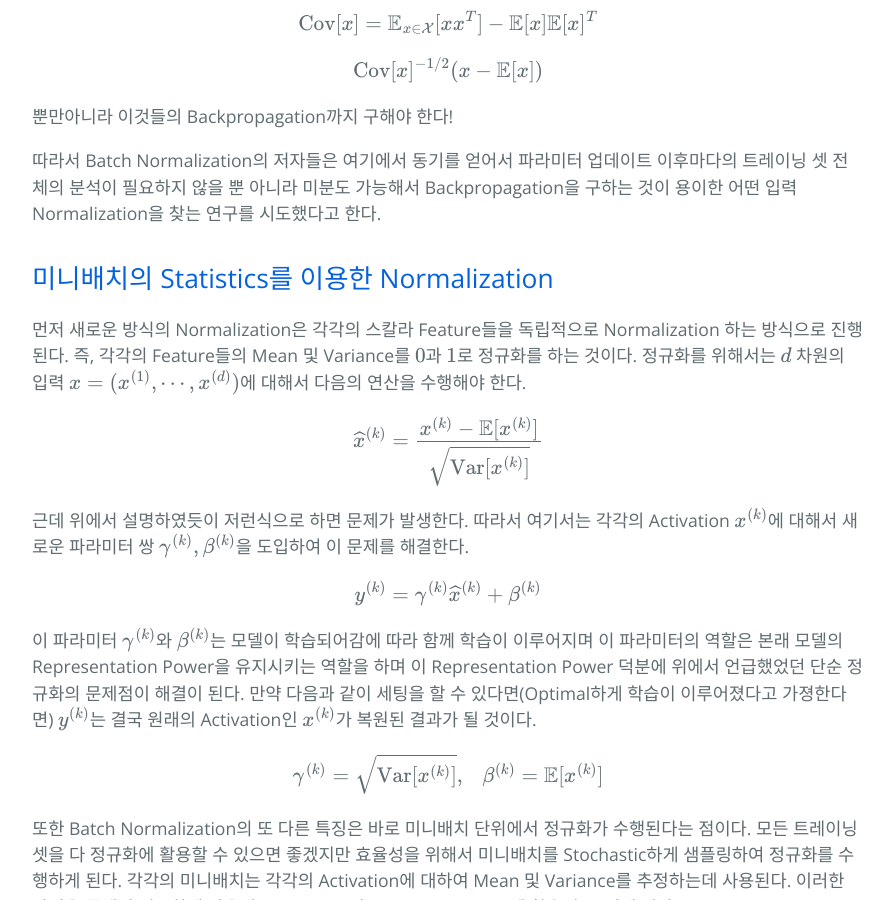
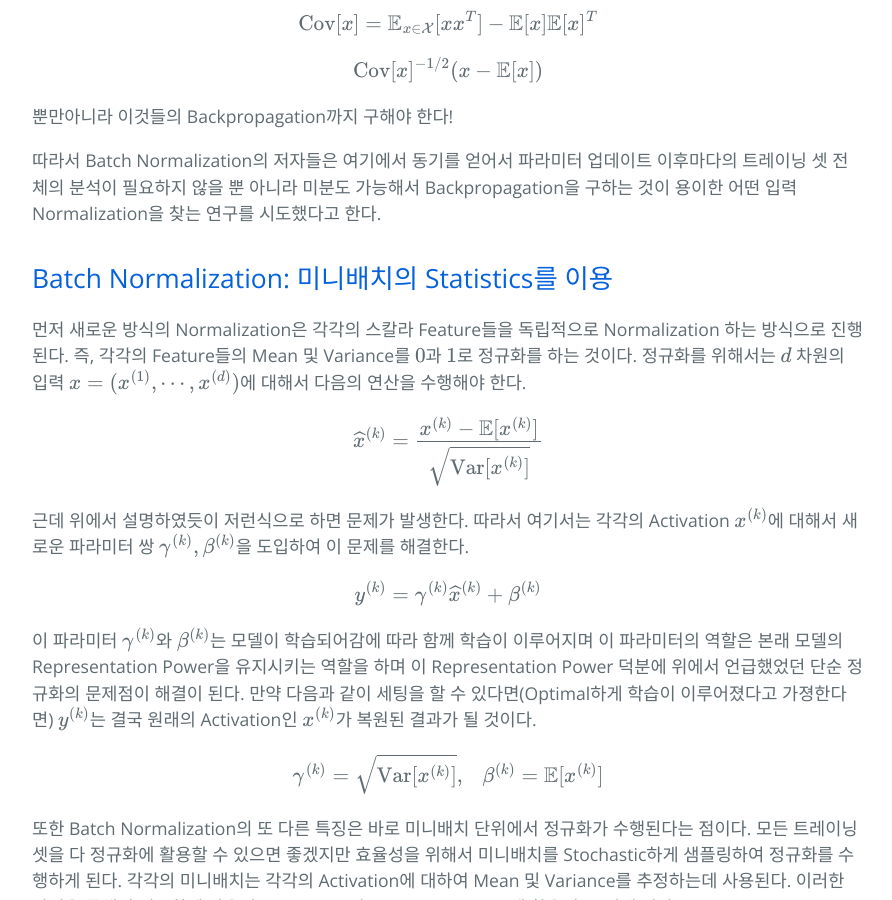
Before and after one commit to hcnoh/hcnoh.github.io, a Jekyll site: the page built from _posts/2018-11-27-batch-normalization.md, in a window 1280 px wide and 900 px high, scrolled down 4205 px. Shown: the whole window, without its empty margins (192-1084 px from the left). Built offline with Jekyll 4.4.1, drawn with Linux system fonts in a browser that asks for light colours; formulas are drawn with MathJax 3; comment, search, counter and statistics services are not loaded.

Commit message:
Update 2018-11-27-batch-normalization.md

```diff
--- a/_posts/2018-11-27-batch-normalization.md
+++ b/_posts/2018-11-27-batch-normalization.md
@@ -125,7 +125,7 @@ $$\text{Cov}[x]^{-1/2}(x-\mathbb{E}[x])$$
 
 따라서 Batch Normalization의 저자들은 여기에서 동기를 얻어서 파라미터 업데이트 이후마다의 트레이닝 셋 전체의 분석이 필요하지 않을 뿐 아니라 미분도 가능해서 Backpropagation을 구하는 것이 용이한 어떤 입력 Normalization을 찾는 연구를 시도했다고 한다.
 
-## 미니배치의 Statistics를 이용한 Normalization
+## Batch Normalization: 미니배치의 Statistics를 이용
 먼저 새로운 방식의 Normalization은 각각의 스칼라 Feature들을 독립적으로 Normalization 하는 방식으로 진행된다. 즉, 각각의 Feature들의 Mean 및 Variance를 $$0$$과 $$1$$로 정규화를 하는 것이다. 정규화를 위해서는 $$d$$ 차원의 입력 $$x=(x^{(1)}, \cdots, x^{(d)})$$에 대해서 다음의 연산을 수행해야 한다.
 
 $$\widehat{x}^{(k)} = \frac{x^{(k)} - \mathbb{E}[x^{(k)}]}{\sqrt{\text{Var}[x^{(k)}]}}$$
```
